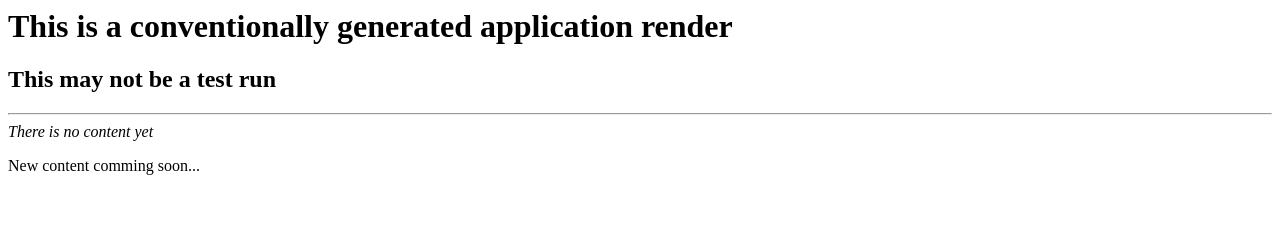
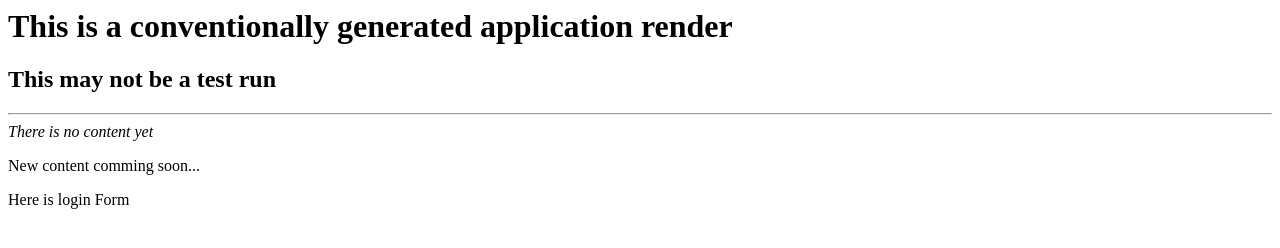
Before and after one commit to Mashood-Ahmed/MyAppSample, a plain HTML site: page index.html in a window 1280 px wide. Drawn offline with Linux system fonts and the light colour scheme.

Commit message:
login form

```diff
--- /dev/null
+++ b/dir2/app2.js
@@ -0,0 +1 @@
+console.log('This is App 2');
--- a/index.html
+++ b/index.html
@@ -12,5 +12,7 @@
 	<i> There is no content yet </i>
 	<p>New content comming soon...</p>
 
+	Here is login Form
+
 </body>
 </html>
```
Also changed, not shown: login.html (added, +1 -0 lines), log.txt (added).
